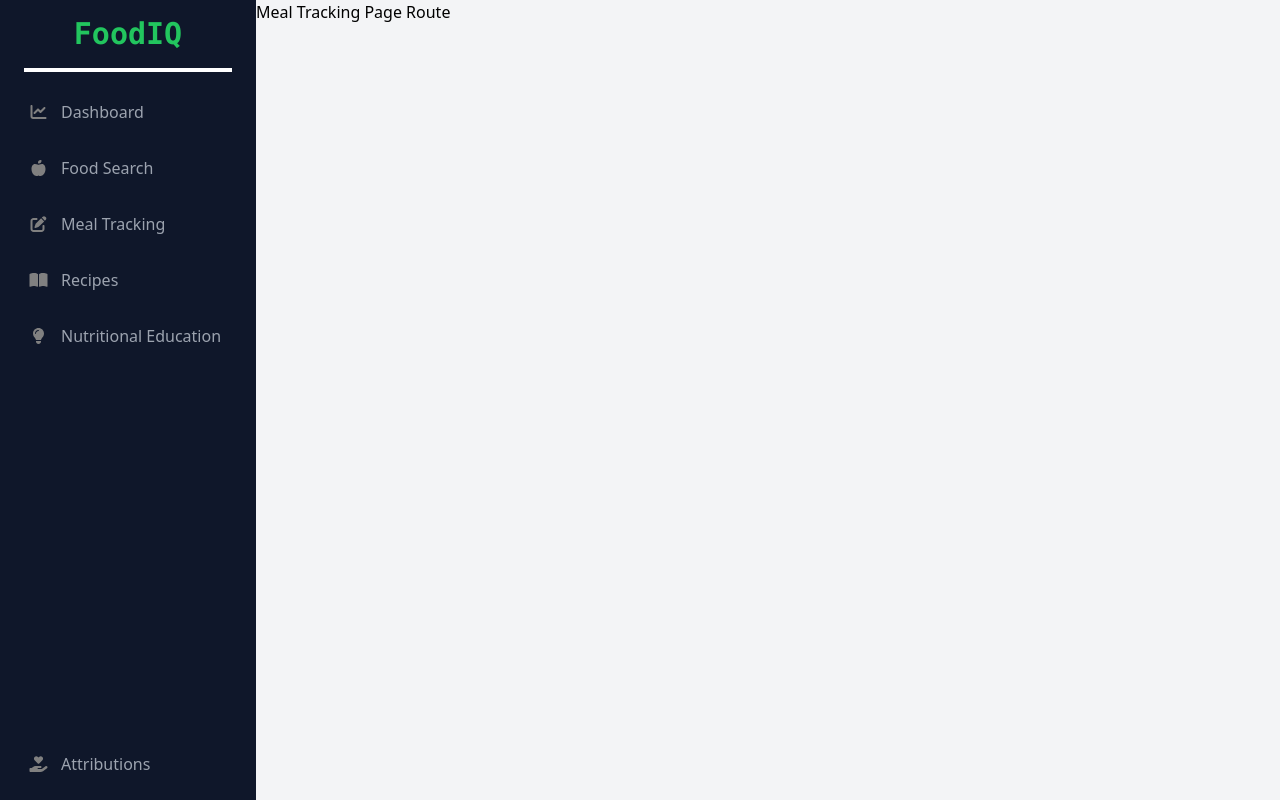
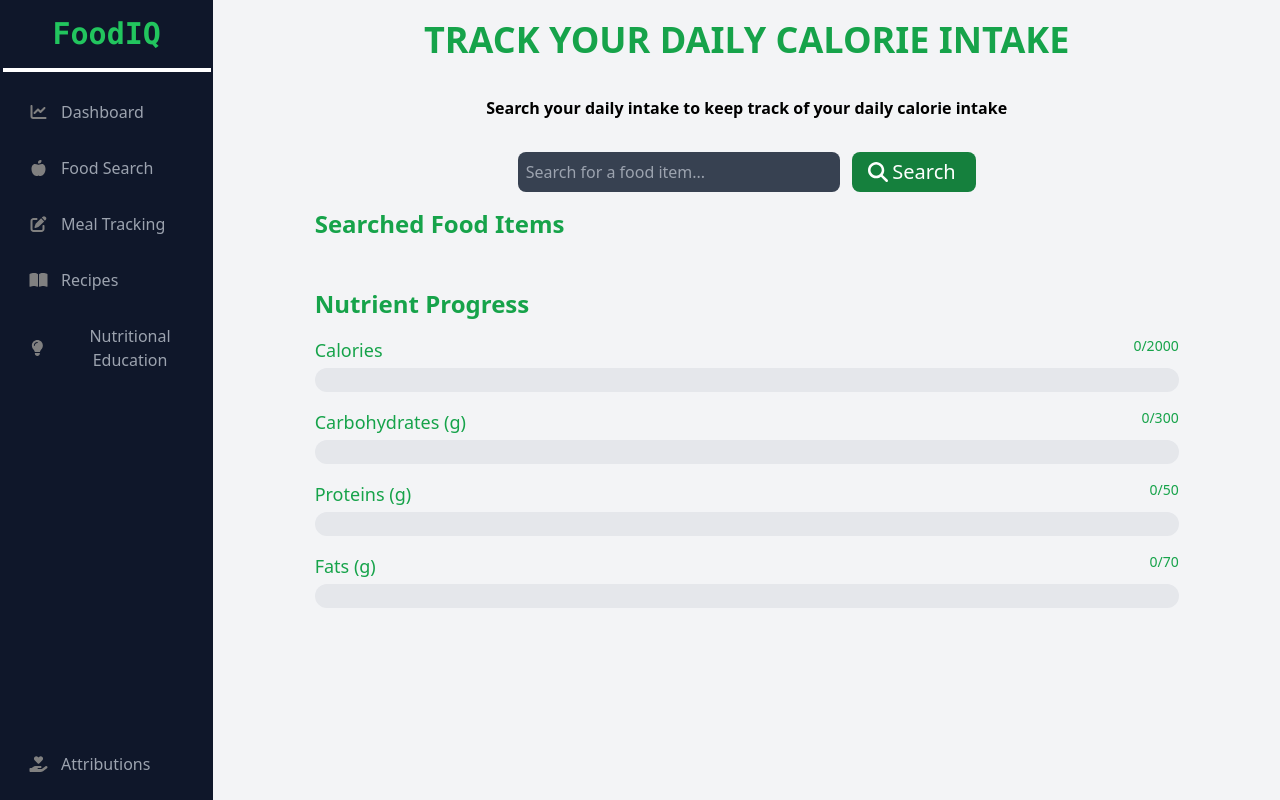
Before and after one commit to Devamp/food-dashboard, a Next.js app: page /meal-tracking in a window 1280 px wide. Built offline with nearby package versions, Linux system fonts and the light colour scheme.

Commit message:
fixed meal tracking

```diff
--- a/src/app/food-search/fetch-foods.js
+++ b/src/app/food-search/fetch-foods.js
@@ -1,3 +1,4 @@
+"use client";
 import { useState, useEffect } from "react";
 import Link from "next/link";
 import { faChartSimple } from "@fortawesome/free-solid-svg-icons";
--- /dev/null
+++ b/src/app/meal-tracking/components/FoodItem.js
@@ -0,0 +1,16 @@
+"use client";
+
+import React from "react";
+
+const FoodItem = ({ foodName, onClick }) => {
+  return (
+    <div
+      className="bg-slate-700 shadow-lg rounded-lg h-auto mb-5 p-3 items-center cursor-pointer text-white"
+      onClick={onClick}
+    >
+      <p className="font-bold">{foodName}</p>
+    </div>
+  );
+};
+
+export default FoodItem;
--- /dev/null
+++ b/src/app/meal-tracking/components/ProgressBar.js
@@ -0,0 +1,24 @@
+"use client";
+
+import React from "react";
+
+const ProgressBar = ({ label, value, max }) => {
+  const percentage = (value / max) * 100;
+
+  return (
+    <div className="mb-4">
+      <div className="flex justify-between mb-1">
+        <span className="text-lg font-medium text-green-600">{label}</span>
+        <span className="text-sm font-medium text-green-600">{`${value}/${max}`}</span>
+      </div>
+      <div className="w-full bg-gray-200 rounded-full h-6">
+        <div
+          className="bg-green-700 h-6 rounded-full"
+          style={{ width: `${percentage}%` }}
+        ></div>
+      </div>
+    </div>
+  );
+};
+
+export default ProgressBar;
--- /dev/null
+++ b/src/app/meal-tracking/components/SearchBar.js
@@ -0,0 +1,62 @@
+"use client"; // Add this line to mark the component as a Client Component
+
+import React, { useState } from "react";
+import { FontAwesomeIcon } from "@fortawesome/react-fontawesome";
+import { faSearch } from "@fortawesome/free-solid-svg-icons";
+
+// header and search bar component
+const SearchBar = ({ onSearch }) => {
+  // create a useState to saved user query string data within this current component
+  const [searchQuery, setSearchQuery] = useState("");
+
+  // upon user input, set the query varaible with the most recent value
+  const handleSearch = (query) => {
+    setSearchQuery(query.target.value);
+  };
+
+  // upon button click, return the current user query back to the parent component via onSearch function
+  const handleSubmit = () => {
+    onSearch(searchQuery);
+  };
+
+  return (
+    <div className="text-center">
+      <p className="block text-4xl mb-4 font-bold text-green-600 py-5">
+        TRACK YOUR DAILY CALORIE INTAKE
+      </p>
+      <label for="searchBar" className="text-l font-semibold ">
+        Search your daily intake to keep track of your daily calorie intake{" "}
+      </label>
+      <div className="flex mt-8 w-full h-auto justify-center">
+        <input
+          type="text"
+          id="searchBar"
+          className="p-2 rounded-lg focus:outline-black bg-gray-700 w-2/4 text-l text-white"
+          placeholder="Search for a food item..."
+          onChange={handleSearch}
+          required
+        />
+
+        <button
+          type="submit"
+          id="submitButton"
+          className="flex items-center text-white bg-green-700 ml-3 pl-4 pr-5 text-xl rounded-lg hover:bg-green-600"
+          onClick={handleSubmit}
+        >
+          <div>
+            <FontAwesomeIcon
+              icon={faSearch}
+              height={20}
+              width={20}
+              color="white"
+              className="mr-1"
+            />
+          </div>
+          Search
+        </button>
+      </div>
+    </div>
+  );
+};
+
+export default SearchBar;
--- a/src/app/meal-tracking/page.js
+++ b/src/app/meal-tracking/page.js
@@ -1,3 +1,109 @@
-export default function FoodSearch() {
-  return <h1>Meal Tracking Page Route</h1>;
-}
+"use client";
+
+import React, { useState } from "react";
+import SearchBar from "./components/SearchBar";
+import FoodItem from "./components/FoodItem";
+import ProgressBar from "./components/ProgressBar";
+
+const truncateDecimal = (num) => {
+  return (Math.round(num * 100) / 100).toFixed(2);
+};
+
+// MealTracking component for the entire page
+const MealTracking = () => {
+  const [searchResult, setSearchResult] = useState("");
+  const [foodItems, setFoodItems] = useState([]);
+  const [nutrients, setNutrients] = useState({
+    calories: 0,
+    carbs: 0,
+    proteins: 0,
+    fats: 0,
+  });
+
+  // Dummy values for nutrient daily goals
+  const dailyGoals = {
+    calories: 2000,
+    carbs: 300,
+    proteins: 50,
+    fats: 70,
+  };
+
+  const handleSearch = (query) => {
+    // Set the search result directly as the user's search query
+    setSearchResult(query);
+  };
+
+  const handleAddFoodItem = () => {
+    // Assuming that you will replace this with a call to an API that fetches the nutrients for the searched food
+    const foodNutrients = {
+      ENERC_KCAL: 100, // Example value for calories
+      CHOCDF: 20, // Example value for carbs
+      PROCNT: 10, // Example value for proteins
+      FAT: 5, // Example value for fats
+    };
+
+    setFoodItems((prevItems) => [...prevItems, searchResult]);
+
+    const { ENERC_KCAL, CHOCDF, PROCNT, FAT } = foodNutrients;
+    setNutrients((prevNutrients) => ({
+      calories:
+        parseFloat(prevNutrients.calories) +
+        parseFloat(truncateDecimal(ENERC_KCAL)),
+      carbs:
+        parseFloat(prevNutrients.carbs) + parseFloat(truncateDecimal(CHOCDF)),
+      proteins:
+        parseFloat(prevNutrients.proteins) +
+        parseFloat(truncateDecimal(PROCNT)),
+      fats: parseFloat(prevNutrients.fats) + parseFloat(truncateDecimal(FAT)),
+    }));
+
+    // Clear the search result after adding the food item
+    setSearchResult("");
+  };
+
+  return (
+    <div className="flex flex-col items-center w-full h-screen bg-gray-100">
+      {/* <h1 className="text-4xl font-bold text-center mb-10 text-green-500">
+        Meal Tracking
+      </h1> */}
+      <SearchBar onSearch={handleSearch} />
+      <div className="w-full max-w-4xl p-4">
+        <h2 className="text-2xl font-bold mb-4 text-green-600">
+          Searched Food Items
+        </h2>
+        <div className="grid grid-cols-1 md:grid-cols-2 lg:grid-cols-3 gap-4 mb-8">
+          {searchResult && (
+            <FoodItem foodName={searchResult} onClick={handleAddFoodItem} />
+          )}
+        </div>
+        <h2 className="text-2xl font-bold mb-4 text-green-600">
+          Nutrient Progress
+        </h2>
+        <div className="mb-8">
+          <ProgressBar
+            label="Calories"
+            value={nutrients.calories}
+            max={dailyGoals.calories}
+          />
+          <ProgressBar
+            label="Carbohydrates (g)"
+            value={nutrients.carbs}
+            max={dailyGoals.carbs}
+          />
+          <ProgressBar
+            label="Proteins (g)"
+            value={nutrients.proteins}
+            max={dailyGoals.proteins}
+          />
+          <ProgressBar
+            label="Fats (g)"
+            value={nutrients.fats}
+            max={dailyGoals.fats}
+          />
+        </div>
+      </div>
+    </div>
+  );
+};
+
+export default MealTracking;
```
